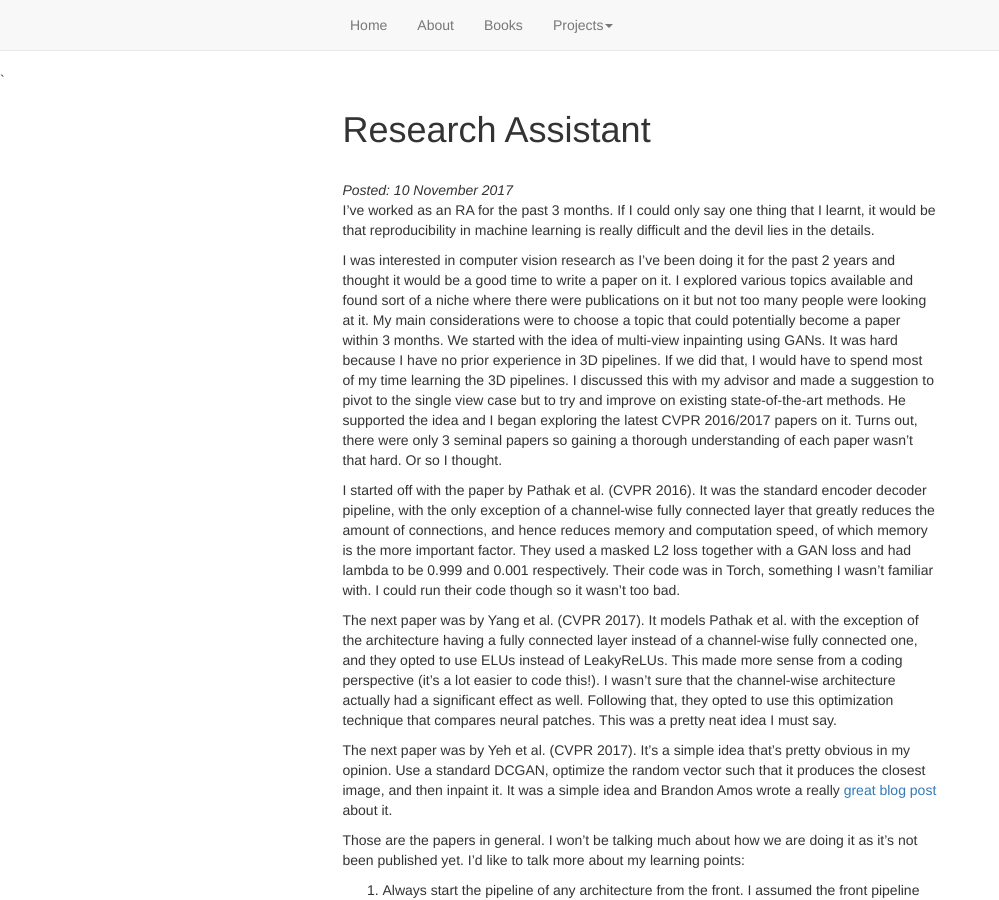
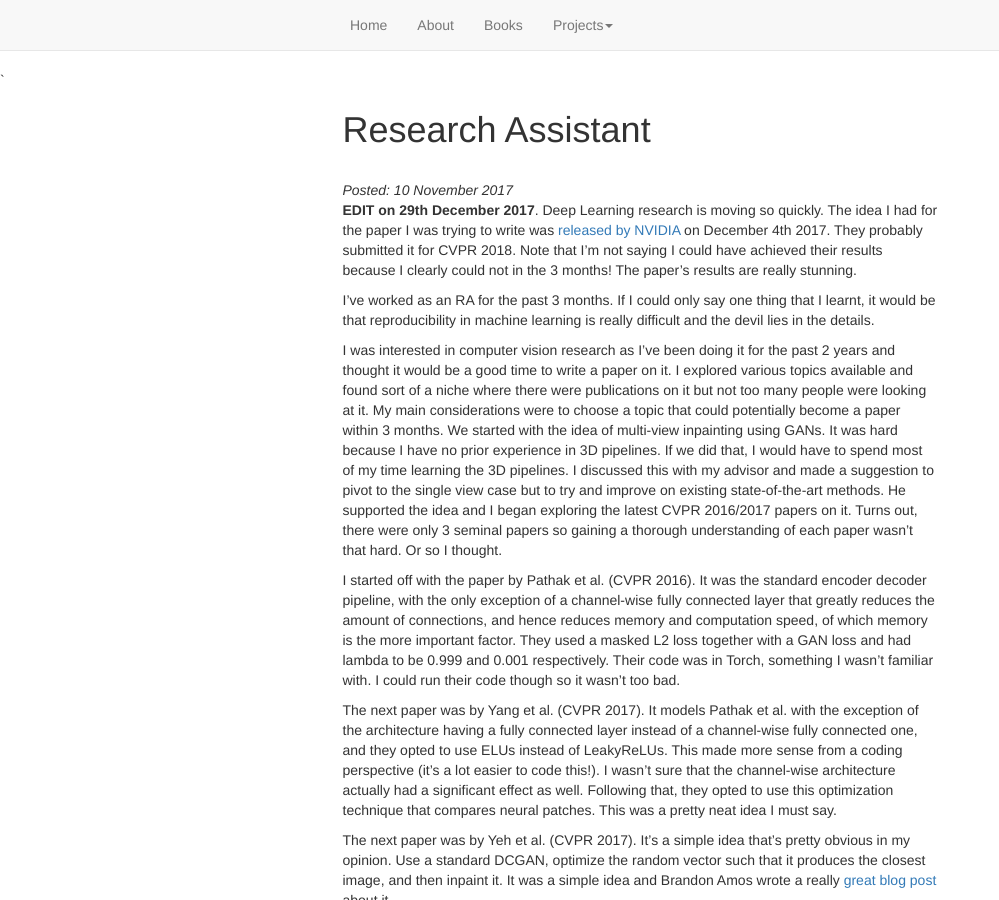
Before and after one commit to sspeng/jkschin.github.io, a Jekyll site: the page built from _posts/2017-11-10-research-assistant.md, in a window 1280 px wide and 900 px high. Shown: the whole window, without its empty margins (0-999 px from the left). Built offline with Jekyll 4.4.1, drawn with Linux system fonts in a browser that asks for light colours; nearby versions of some CDN libraries.

Commit message:
added NVIDIA paper to RA post

```diff
--- a/_posts/2017-11-10-research-assistant.md
+++ b/_posts/2017-11-10-research-assistant.md
@@ -4,6 +4,13 @@ layout: post
 tags: deeplearning
 local: 2017-11-10-research-assistant
 ---
+
+**EDIT on 29th December 2017**. Deep Learning research is moving so quickly. The
+idea I had for the paper I was trying to write was [released by
+NVIDIA](http://research.nvidia.com/publication/2017-12_High-Resolution-Image-Synthesis)
+on December 4th 2017. They probably submitted it for CVPR 2018. Note that I'm
+not saying I could have achieved their results because I clearly could not in
+the 3 months! The paper's results are really stunning.
 
 I've worked as an RA for the past 3 months. If I could only say one thing that
 I learnt, it would be that reproducibility in machine learning is really
```
